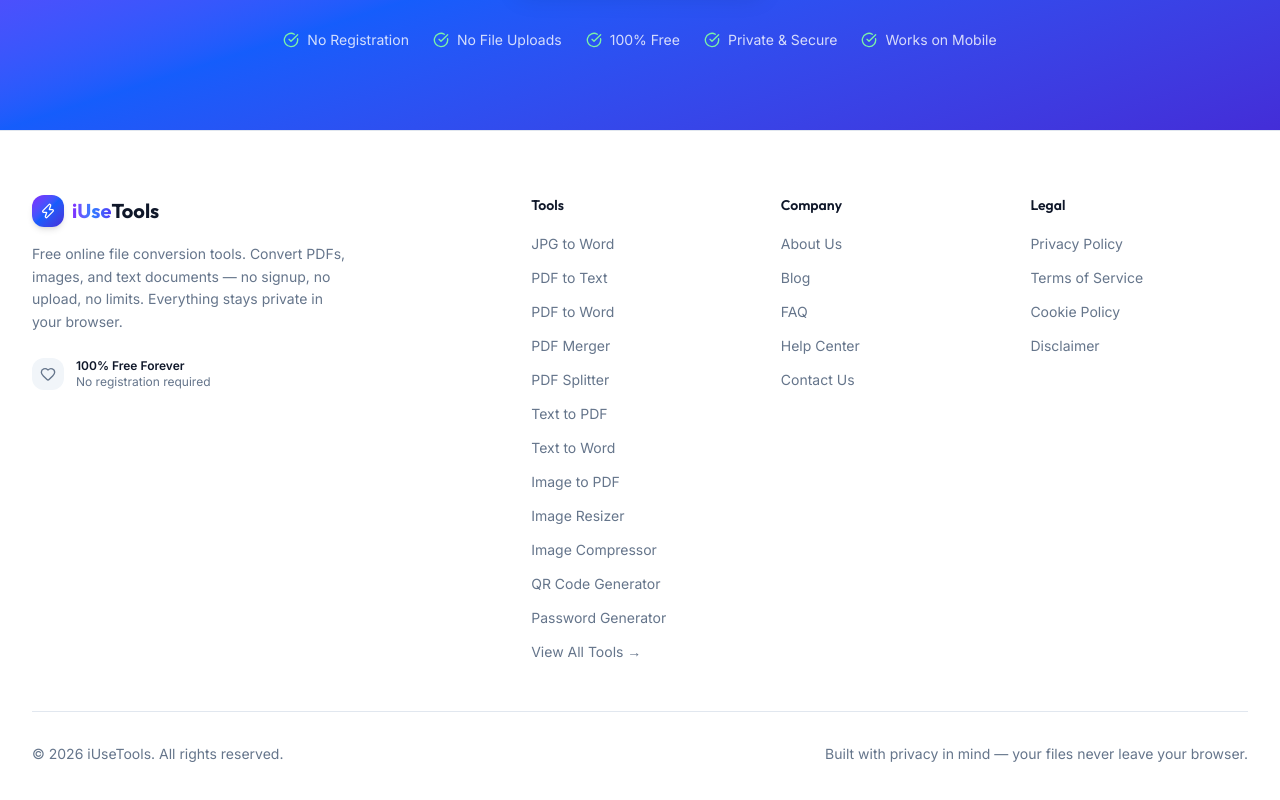
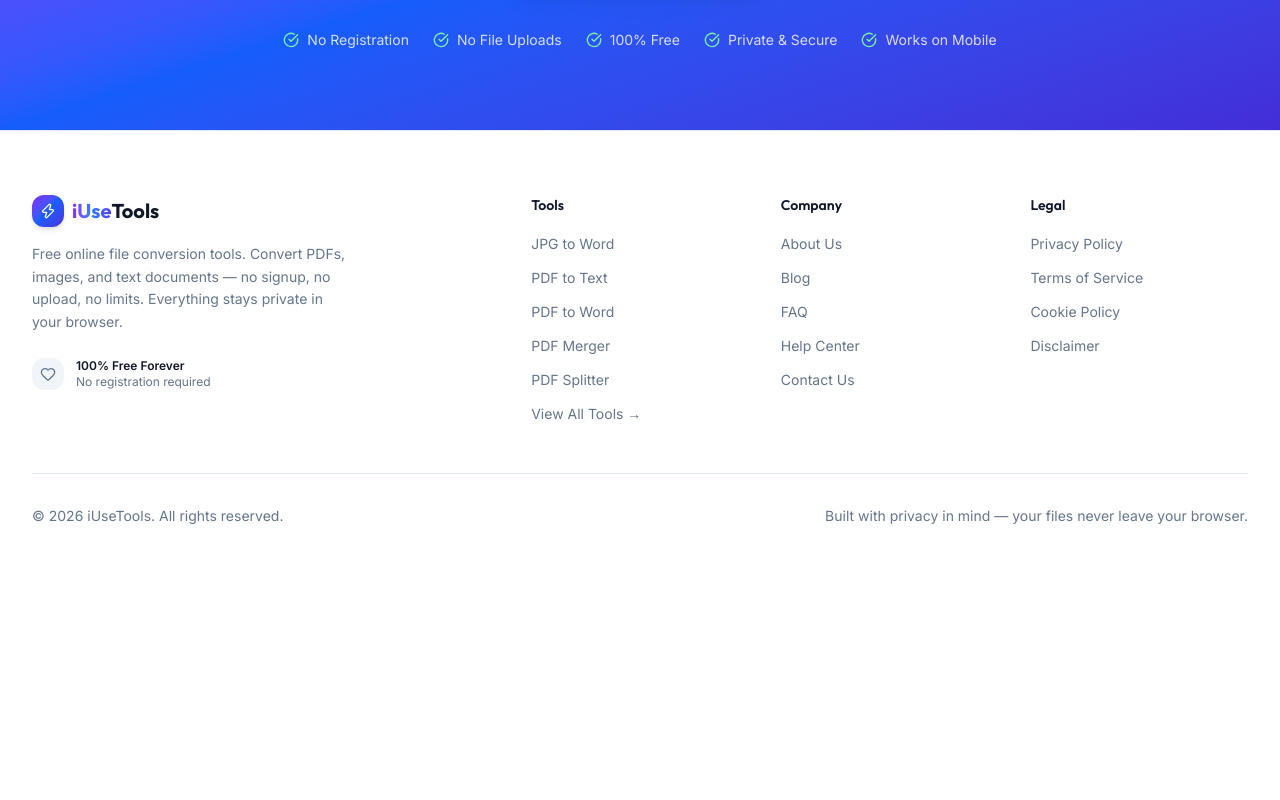
Before and after one commit to maoengineer/testreposs, a Next.js app: page / in a window 1280 px wide. Shown: the part 7052-7852 px from the top of the page. After the commit the page ends 7642 px from the top, so only its background shows below. Built offline with nearby package versions, Linux system fonts and the light colour scheme.

Commit message:
Update footer by removing unused tool links
Removed several tools from the footer menu.

```diff
--- a/src/components/layout/Footer.tsx
+++ b/src/components/layout/Footer.tsx
@@ -8,13 +8,6 @@ const footerLinks = {
     { label: "PDF to Word", href: "/pdf-to-word" },
     { label: "PDF Merger", href: "/pdf-merge" },
     { label: "PDF Splitter", href: "/pdf-split" },
-    { label: "Text to PDF", href: "/text-to-pdf" },
-    { label: "Text to Word", href: "/text-to-word" },
-    { label: "Image to PDF", href: "/image-to-pdf" },
-    { label: "Image Resizer", href: "/image-resizer" },
-    { label: "Image Compressor", href: "/image-compressor" },
-    { label: "QR Code Generator", href: "/qr-generator" },
-    { label: "Password Generator", href: "/password-generator" },
     { label: "View All Tools →", href: "/tools" },
   ],
   Company: [
```
